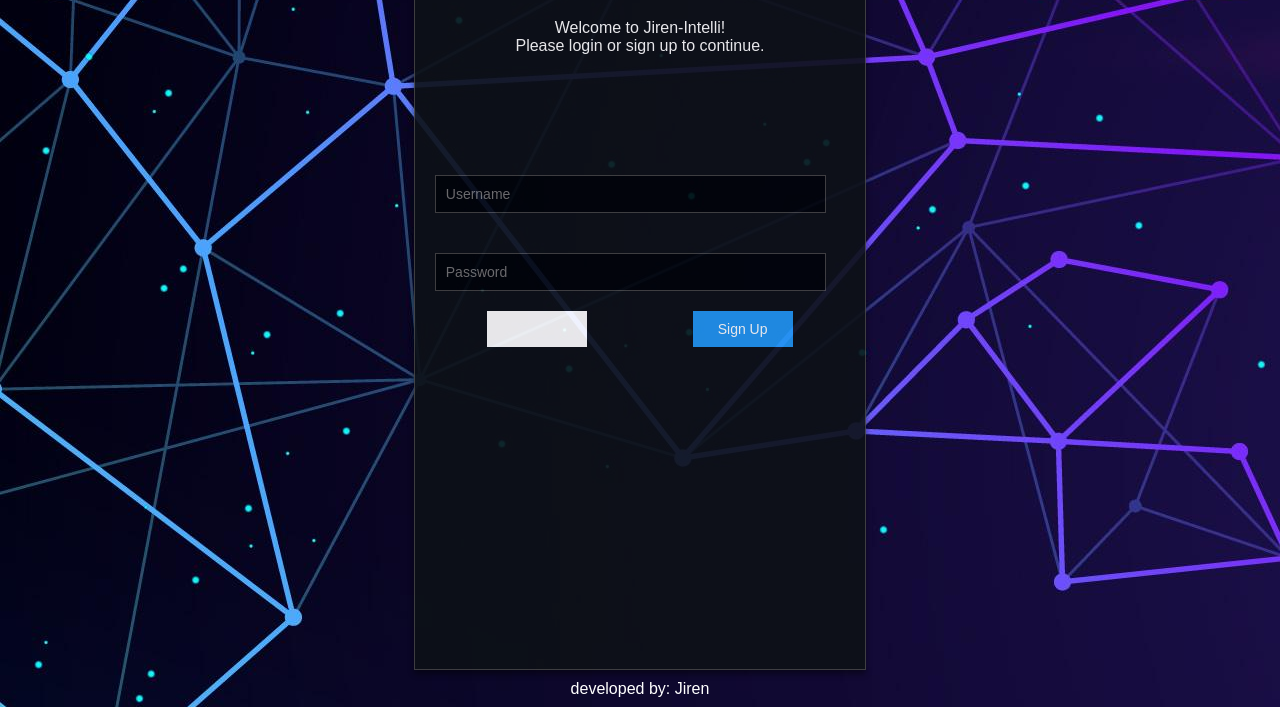
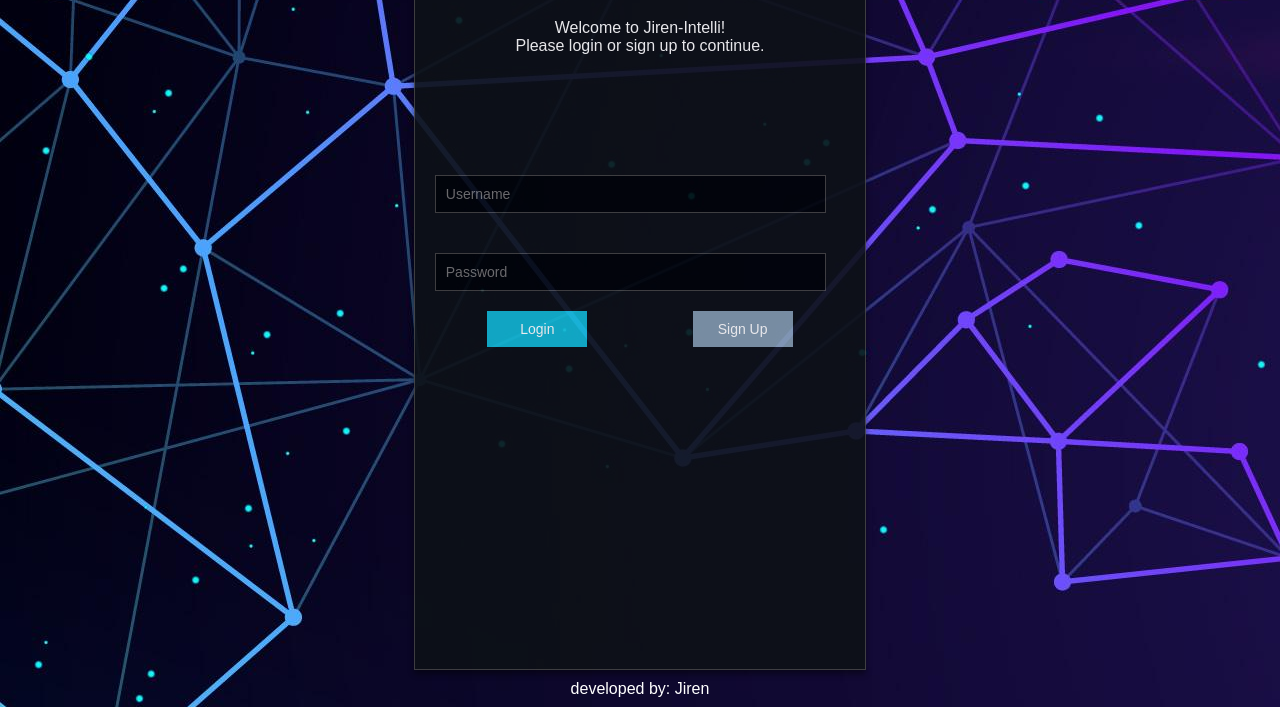
Before and after one commit to JiruGutema/gemini_chat_bot, a plain HTML site: page frontend/index.html in a window 1280 px wide. Shown: the part 93-800 px from the top of the page. Drawn offline with Linux system fonts and the light colour scheme.

Commit message:
ui updated

```diff
--- a/frontend/css.css
+++ b/frontend/css.css
@@ -114,12 +114,12 @@ button:hover {
 }
 
 #loginBtn {
-  background-color: white;
+  background-color: rgb(18, 183, 212);
   color: white;
 }
 
 #signupBtn {
-  background-color: #2196f3;
+  background-color: #839baf;
   color: white;
 }
 
```
